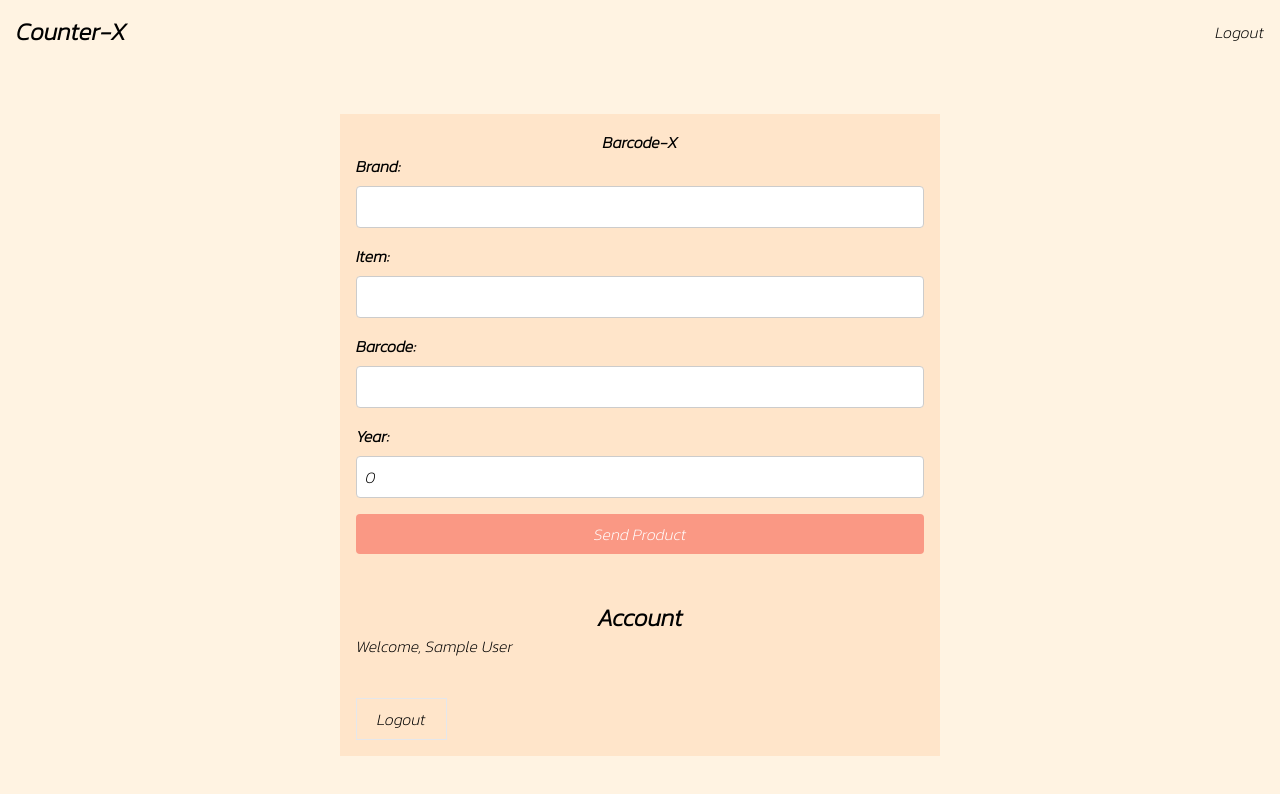
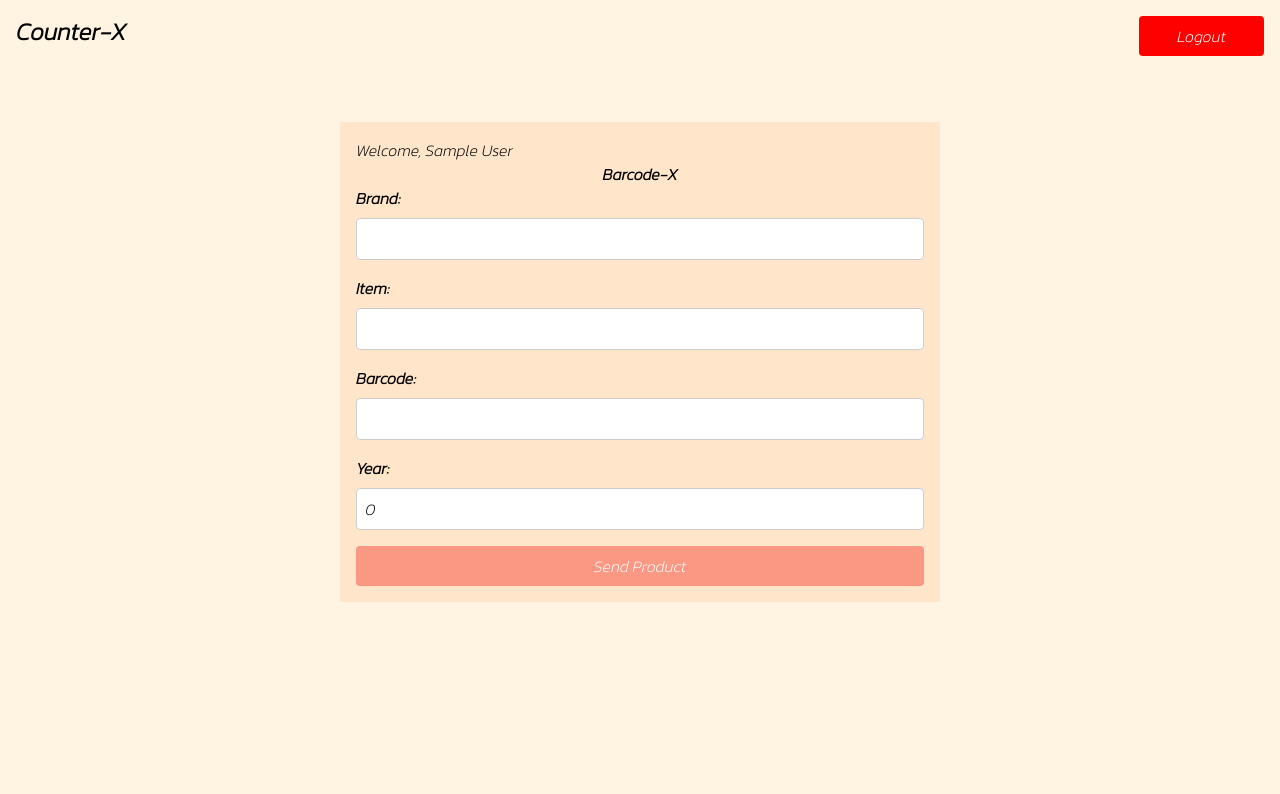
Before and after one commit to cosisaxis/product-identification-version2, a React (Create React App) app: page /account in a window 1280 px wide. Shown: the top 794 px of the page. Built offline with nearby package versions, Linux system fonts and the light colour scheme; no server answers; sample sign-in values are in the browser's storage.

Commit message:
main-page

```diff
--- a/src/components/navbar/Navbar.css
+++ b/src/components/navbar/Navbar.css
@@ -18,3 +18,16 @@
     cursor: pointer;
     text-align: center;
 }
+
+.nav-logout{
+    display: block;
+    width: 10%;
+    padding: 0.5rem;
+    border-radius: 0.25rem;
+    background-color: red;
+    color: #fff;
+    font-size: 1rem;
+    border: none;
+    cursor: pointer;
+    text-align: center;
+}
--- a/src/components/navbar/Navbar.js
+++ b/src/components/navbar/Navbar.js
@@ -20,7 +20,7 @@ const Navbar = () => {
        Counter-X
       </h1>
       {user?.displayName ? (
-        <button  onClick={handleSignOut}>Logout</button>
+        <button className='nav-logout' onClick={handleSignOut}>Logout</button>
       ) : (
         <Link className='nav-button' to='/signin'>Sign in</Link>
       )}
--- a/src/pages/account/Account.js
+++ b/src/pages/account/Account.js
@@ -71,6 +71,9 @@ const Account = ({ onProductSent }) => {
 
   return (
     <div className='form-container'>
+      <div>
+        <p>Welcome, {user?.displayName}</p>
+      </div>
        <h1 className="form-header">Barcode-X</h1>
       <div className="form-group">
         <label>Brand:</label>
@@ -108,13 +111,7 @@ const Account = ({ onProductSent }) => {
         Send Product
       </button>
       {isSubmitting && <p>Sending product to the blockchain...</p>}
-      <h1 className='text-center text-2xl font-bold pt-12'>Account</h1>
-      <div>
-        <p>Welcome, {user?.displayName}</p>
-      </div>
-      <button onClick={handleSignOut} className='border py-2 px-5 mt-10'>
-        Logout
-      </button>
+
     </div>
   );
 };
```
